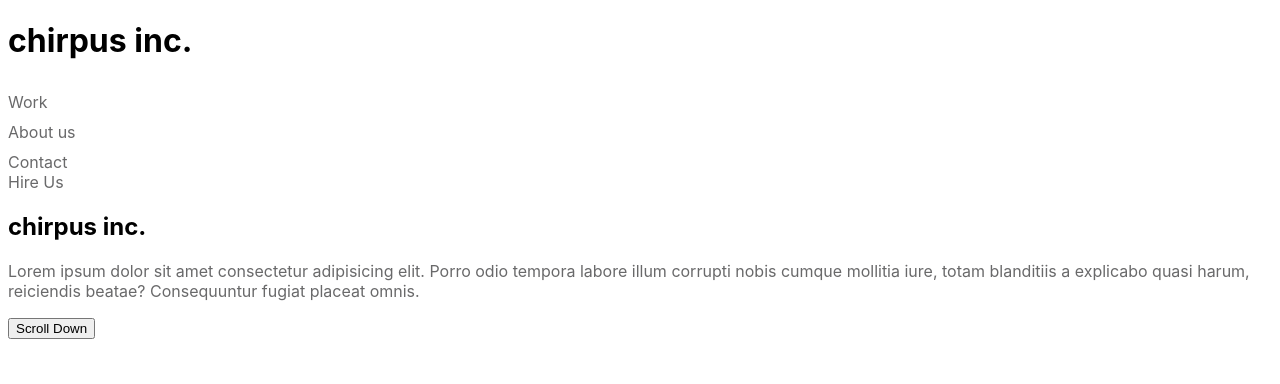
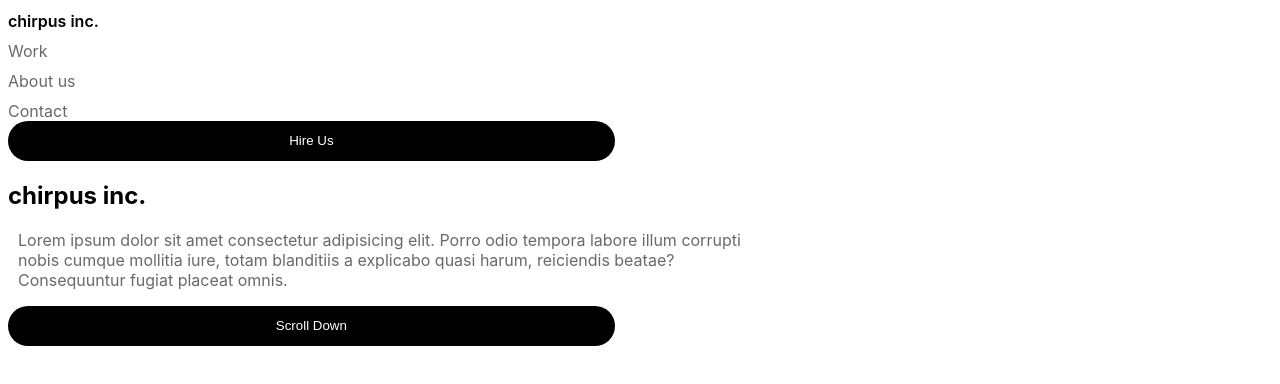
Before and after one commit to mitchelbower1/GC-Lab-1, a plain HTML site: page index.html in a window 1280 px wide. Drawn offline with Linux system fonts and the light colour scheme.

Commit message:
revision

```diff
--- a/index.html
+++ b/index.html
@@ -11,19 +11,22 @@
     />
     <title>Document</title>
   </head>
+  <main>
     <h1>chirpus inc.</h1>
     <nav>
       <li><a href="#">Work</a></li>
       <li><a href="#">About us</a></li>
       <li><a href="#">Contact</a></li>
-    <a class="hireButton">Hire Us</a>
+      <button>Hire Us</button>
     </nav>
 
     <h2>chirpus inc.</h2>
     <p>
-    Lorem ipsum dolor sit amet consectetur adipisicing elit. Porro odio tempora
-    labore illum corrupti nobis cumque mollitia iure, totam blanditiis a
-    explicabo quasi harum, reiciendis beatae? Consequuntur fugiat placeat omnis.
+      Lorem ipsum dolor sit amet consectetur adipisicing elit. Porro odio
+      tempora labore illum corrupti nobis cumque mollitia iure, totam blanditiis
+      a explicabo quasi harum, reiciendis beatae? Consequuntur fugiat placeat
+      omnis.
     </p>
     <button>Scroll Down</button>
+  </main>
 </html>
--- a/styles.css
+++ b/styles.css
@@ -2,6 +2,17 @@ html {
   font-family: -apple-system, BlinkMacSystemFont, "Segoe UI", Roboto, Oxygen,
     Ubuntu, Cantarell, "Open Sans", "Helvetica Neue", sans-serif;
 }
+
+main {
+  width: 60%;
+}
+
+h1 {
+  font-size: medium;
+  font-weight: 600;
+  margin-bottom: 0px;
+}
+
 nav {
   list-style: none;
 }
@@ -9,14 +20,24 @@ nav {
 li {
   padding-top: 10px;
 }
+
 a {
   text-decoration: none;
   color: #69696a;
 }
-#hireButton {
-  margin-top: 10px;
-}
 
 p {
   color: #69696a;
+  border-left: 5px;
+  border-color: #69696a;
+  margin-left: 10px;
 }
+
+button {
+  width: 80%;
+  height: 40px;
+  color: white;
+  background-color: black;
+  border-radius: 100px;
+  border: none;
+}
```
Lines whose indentation alone changed are shown as unchanged.
